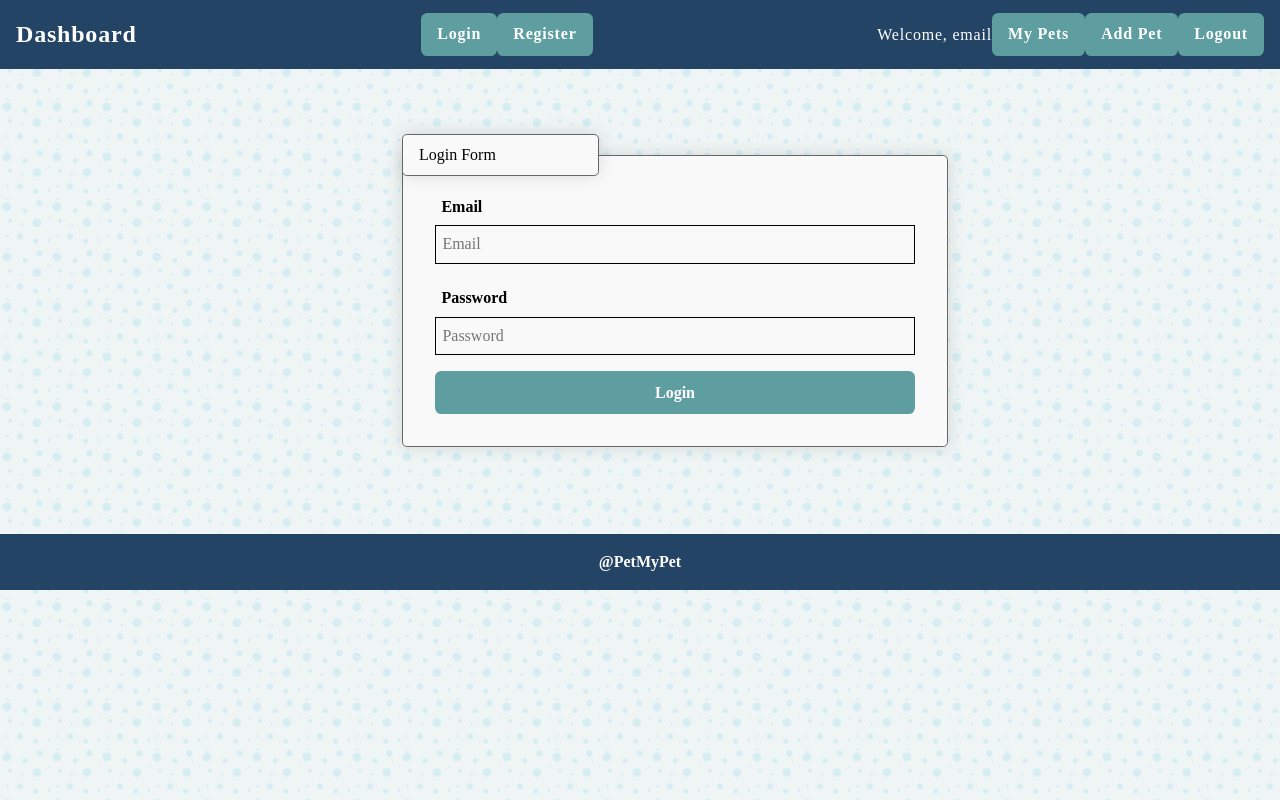
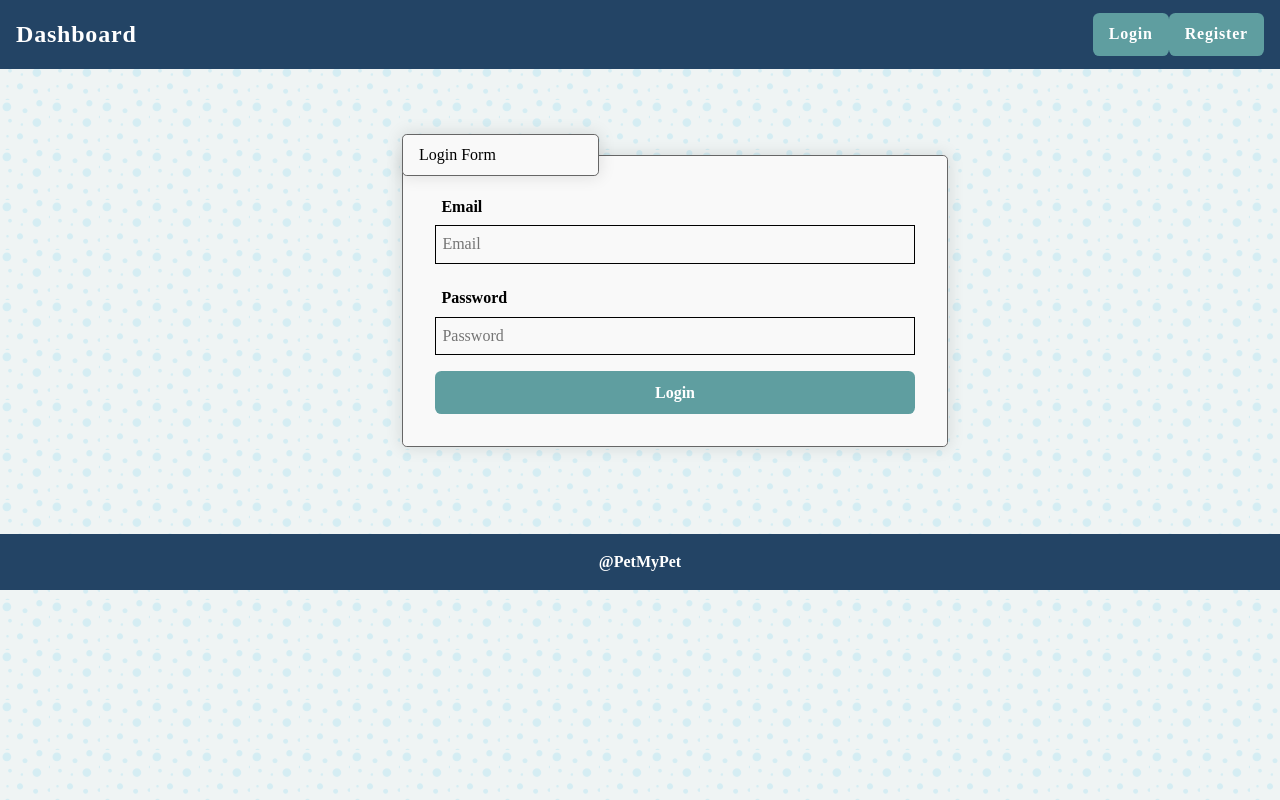
Before and after one commit to GeorgiGeorgiev7/Pet-My-Pet, a React (Create React App) app: page /login in a window 1280 px wide. Built offline with nearby package versions, Linux system fonts and the light colour scheme.

Commit message:
Refactor login, logout and user nav

```diff
--- a/src/App.js
+++ b/src/App.js
@@ -1,4 +1,7 @@
+import { useState, useEffect } from 'react';
 import { Routes, Route } from 'react-router-dom';
+
+import * as authService from './services/auth';
 
 import Header from "./components/Header/Header";
 import Footer from "./components/Footer/Footer";
@@ -13,15 +16,28 @@ import MyPets from "./components/MyPets/MyPets";
 
 
 function App() {
+  const [userData, setUserData] = useState({
+    isAuth: false,
+    username: ''
+  });
+
+  useEffect(() => {
+    setUserData(
+      authService.getCurrentUser()
+    );
+  }, []);
+
+  console.log(userData);
+
   return (
     <div id="container">
       <div className="App">
-        <Header />
+        <Header {...userData} setUserData={setUserData} />
 
         <main id="site-content">
           <Routes>
             <Route path="/" element={<Dashboard />} />
-            <Route path="/login" element={<Login />} />
+            <Route path="/login" element={<Login setUserData={setUserData} />} />
             <Route path="/register" element={<Register />} />
             <Route path="/create" element={<Create />} />
             <Route path="/details/:id" element={<Details />} />
--- a/src/components/Header/Header.js
+++ b/src/components/Header/Header.js
@@ -2,26 +2,37 @@ import { Link } from 'react-router-dom';
 import * as authService from '../../services/auth';
 
 
-const Header = () => {
+const Header = ({
+    isAuth,
+    setUserData
+}) => {
     const onLogout = (e) => {
         authService.logout();
+        setUserData(authService.getCurrentUser());
     };
+
+    const guestNav = (
+        <div id="guest">
+            <Link className="button" to="/login">Login</Link>
+            <Link className="button" to="/register">Register</Link>
+        </div>
+    );
+
+    const userNav = (
+        <div id="user">
+            <span>Welcome, email</span>
+            <Link className="button" to="/my-pets">My Pets</Link>
+            <Link className="button" to="/create">Add Pet</Link>
+            <Link className="button" onClick={onLogout} to="/">Logout</Link>
+        </div>
+    );
 
     return (
         <header id="site-header">
             <nav className="navbar">
                 <section className="navbar-dashboard">
                     <Link to="/">Dashboard</Link>
-                    <div id="guest">
-                        <Link className="button" to="/login">Login</Link>
-                        <Link className="button" to="/register">Register</Link>
-                    </div>
-                    <div id="user">
-                        <span>Welcome, email</span>
-                        <Link className="button" to="/my-pets">My Pets</Link>
-                        <Link className="button" to="/create">Add Pet</Link>
-                        <Link className="button" onClick={onLogout} to="/">Logout</Link>
-                    </div>
+                    {isAuth ? userNav : guestNav}
                 </section>
             </nav>
         </header>
--- a/src/components/Login/Login.js
+++ b/src/components/Login/Login.js
@@ -1,7 +1,7 @@
 import * as authService from '../../services/auth';
 import { useNavigate } from 'react-router-dom';
 
-const Login = () => {
+const Login = ({ setUserData }) => {
     const navigate = useNavigate();
 
     const onLogin = (e) => {
@@ -11,6 +11,8 @@ const Login = () => {
         const email = formData.get('email');
 
         authService.login(email);
+        setUserData(authService.getCurrentUser());
+
         navigate('/');
 
     };
--- a/src/services/auth.js
+++ b/src/services/auth.js
@@ -1,19 +1,23 @@
 export const login = (username) => {
+    localStorage.setItem('isAuth', true);
     localStorage.setItem('username', username);
 };
 
 export const getCurrentUser = () => {
+    const isAuth = localStorage.getItem('isAuth');
     const username = localStorage.getItem('username');
 
     return {
-        username
+        isAuth: isAuth == 'true',
+        username: username || ''
     };
 };
 
 export const isAuth = () => {
-    return Boolean(getCurrentUser().username);
+    return localStorage.getItem('isAuth');
 };
 
 export const logout = () => {
+    localStorage.setItem('isAuth', false);
     localStorage.removeItem('username');
 };
```
